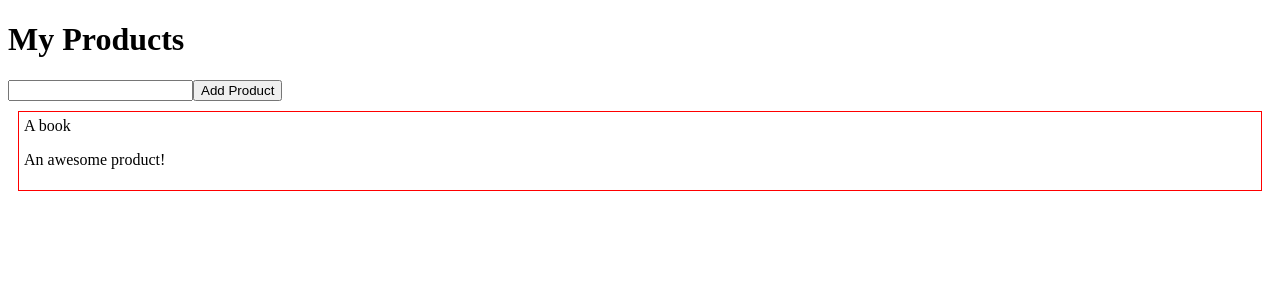
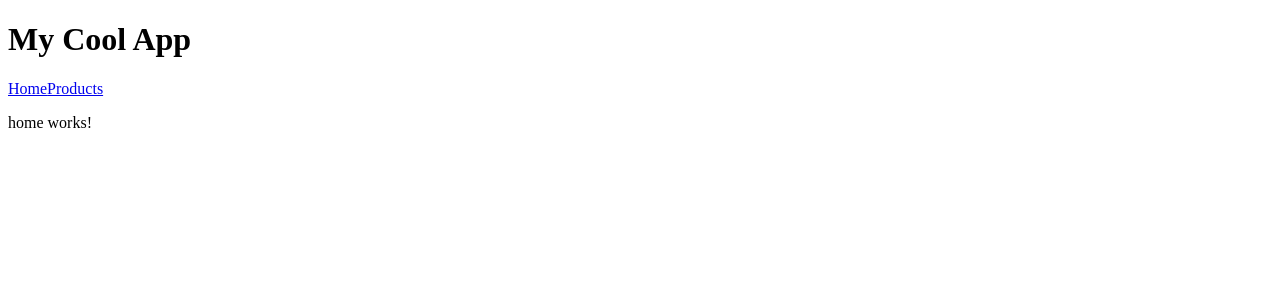
Before and after one commit to LinaSachuk/fitness-tracker, an Angular app in the folder angular-fitness/: page / in a window 1280 px wide. Shown: the top 300 px of the page. Built offline with nearby package versions, Linux system fonts and the light colour scheme.

Commit message:
added a menu for home page

```diff
--- a/angular-fitness/src/app/app.component.html
+++ b/angular-fitness/src/app/app.component.html
@@ -1 +1,5 @@
-<app-products></app-products>
+<h1>My Cool App</h1>
+<a routerLink="/">Home</a>
+<a routerLink="/products">Products</a>
+
+<router-outlet></router-outlet>
```
Also changed, not shown: angular-fitness/src/app/app.module.ts (+5 -7 lines).
